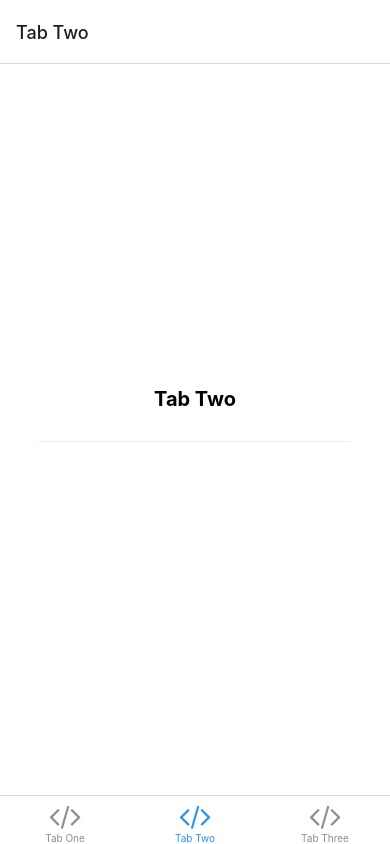
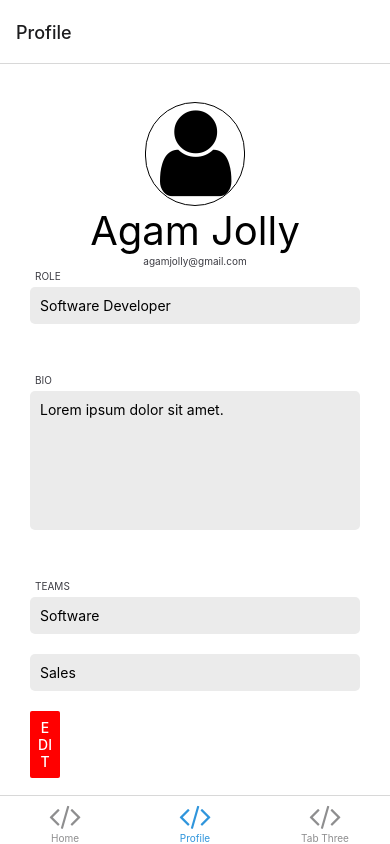
Before and after one commit to agamjolly/cs160, a React Native app: screen /TabTwo in a window 390 px wide. Built offline with nearby package versions, Linux system fonts and the light colour scheme; what expo-linking would draw is missing.

Commit message:
feat: complete profile page

```diff
--- /dev/null
+++ b/components/ProfileContainer.tsx
@@ -0,0 +1,119 @@
+import { Text, View } from 'components/Themed';
+import { StyleSheet, Button } from 'react-native';
+import TextInput from "components/TextInput";
+import { useState } from 'react';
+
+const styles = StyleSheet.create({
+    new_info__header: {
+        marginTop: 30,
+        marginLeft: 5,
+        fontSize: 10,
+        textTransform: 'uppercase',
+        color: '#3C3C43',
+        justifyContent: 'space-between',
+        display: 'flex',
+        flexDirection: 'row',
+        flexWrap: 'nowrap',
+    },
+    info__text: {
+        fontSize: 17,
+        marginTop: 3,
+        marginLeft: 5,
+    },
+    info__header: {
+        marginLeft: 5,
+        fontSize: 10,
+        textTransform: 'uppercase',
+        color: '#3C3C43',
+    },
+    info__highlight: {
+        marginTop: 5,
+        width: '100%',
+    },
+    info__container: {
+        position: 'absolute',
+        marginTop: 900,
+        left: 10,
+        right: 10,
+        flex: 1,
+        justifyContent: 'space-between',
+    },
+    info__edit: {
+        fontSize: 10,
+        textTransform: 'uppercase',
+        color: '#3C3C43',
+        textAlign: 'right',
+        left: 90
+    },
+    btn: {
+        marginBottom: 20,
+        marginRight: 300
+    }
+});
+
+// TODO: Complete this function.
+
+const ProfileContainer = () => {
+
+    const [editable, setEditable] = useState(false);
+    const [btnColor, setBtnColor] = useState('red');
+    const [btnText, setBtnText] = useState('edit');
+
+    const btnPress = () => {
+        setEditable(!editable);
+        if (btnColor === '#2196f3') {
+            setBtnColor('red');
+            setBtnText('edit');
+
+        } else {
+            setBtnColor('#2196f3');
+            setBtnText('done');
+        }
+    }
+
+    return (
+        <View style={styles.info__container}>
+            <Text style={styles.info__header}>
+                Role
+            </Text>
+            <View style={styles.info__highlight}>
+                <TextInput
+                    defaultValue="Software Developer"
+                    editable={editable}
+                />
+            </View>
+
+            <Text style={styles.new_info__header}>
+                Bio
+            </Text>
+            <View style={styles.info__highlight}>
+                <TextInput
+                    defaultValue="Lorem ipsum dolor sit amet."
+                    multiline
+                    editable={editable}
+                    numberOfLines={7}
+                />
+            </View>
+
+            <Text style={styles.new_info__header}>
+                Teams
+            </Text>
+            <View style={styles.info__highlight}>
+                <TextInput
+                    defaultValue="Software"
+                    editable={editable}
+                />
+                <TextInput
+                    defaultValue="Sales"
+                    editable={editable}
+                />
+            </View>
+            <View style={styles.btn}>
+                <Button color={btnColor} title={btnText} onPress={btnPress} />
+            </View>
+
+        </View >
+    );
+}
+
+export default ProfileContainer;
--- a/navigation/index.tsx
+++ b/navigation/index.tsx
@@ -66,7 +66,7 @@ function BottomTabNavigator() {
         name="TabOne"
         component={TabOneScreen}
         options={({ navigation }: RootTabScreenProps<'TabOne'>) => ({
-          title: 'Tab One',
+          title: 'Home',
           tabBarIcon: ({ color }) => <TabBarIcon name="code" color={color} />,
         })}
       />
@@ -74,7 +74,7 @@ function BottomTabNavigator() {
         name="TabTwo"
         component={TabTwoScreen}
         options={{
-          title: 'Tab Two',
+          title: 'Profile',
           tabBarIcon: ({ color }) => <TabBarIcon name="code" color={color} />,
         }}
       />
--- a/screens/TabTwoScreen.tsx
+++ b/screens/TabTwoScreen.tsx
@@ -1,25 +1,55 @@
 import { StyleSheet } from 'react-native';
-
+import { FontAwesome } from '@expo/vector-icons';
 import { Text, View } from 'components/Themed';
+import React from 'react';
+import { Title } from 'components/StyledText';
+import ProfileContainer from 'components/ProfileContainer';
+import ScreenContainer from 'components/ScreenContainer';
 
 export default function TabTwoScreen() {
   return (
-    <View style={styles.container}>
-      <Text style={styles.title}>Tab Two</Text>
-      <View style={styles.separator} lightColor="#eee" darkColor="rgba(255,255,255,0.1)" />
-    </View>
+    <ScreenContainer>
+      <View style={styles.container}>
+        <View style={styles.title__container}>
+          <View style={styles.img__container}>
+            <FontAwesome name="user" size={100} style={{ marginLeft: 14, marginBottom: 2 }} />
+          </View>
+          <Text style={styles.title}>Agam Jolly</Text>
+          <Text style={styles.email}>agamjolly@gmail.com</Text>
+        </View>
+
+        <ProfileContainer />
+
+      </View>
+    </ScreenContainer>
   );
 }
 
 const styles = StyleSheet.create({
+  fa__img: {
+    marginLeft: 10,
+  },
+  img__container: {
+    border: '0.1pt solid',
+    borderRadius: 50,
+    outline: 'solid',
+    width: 100,
+  },
+  title__container: {
+    position: 'absolute',
+    marginTop: 200,
+    alignItems: 'center',
+  },
   container: {
-    flex: 1,
     alignItems: 'center',
     justifyContent: 'center',
   },
   title: {
-    fontSize: 20,
-    fontWeight: 'bold',
+    fontSize: 40,
+  },
+  email: {
+    fontSize: 10,
+    color: '#3C3C43',
   },
   separator: {
     marginVertical: 30,
```
